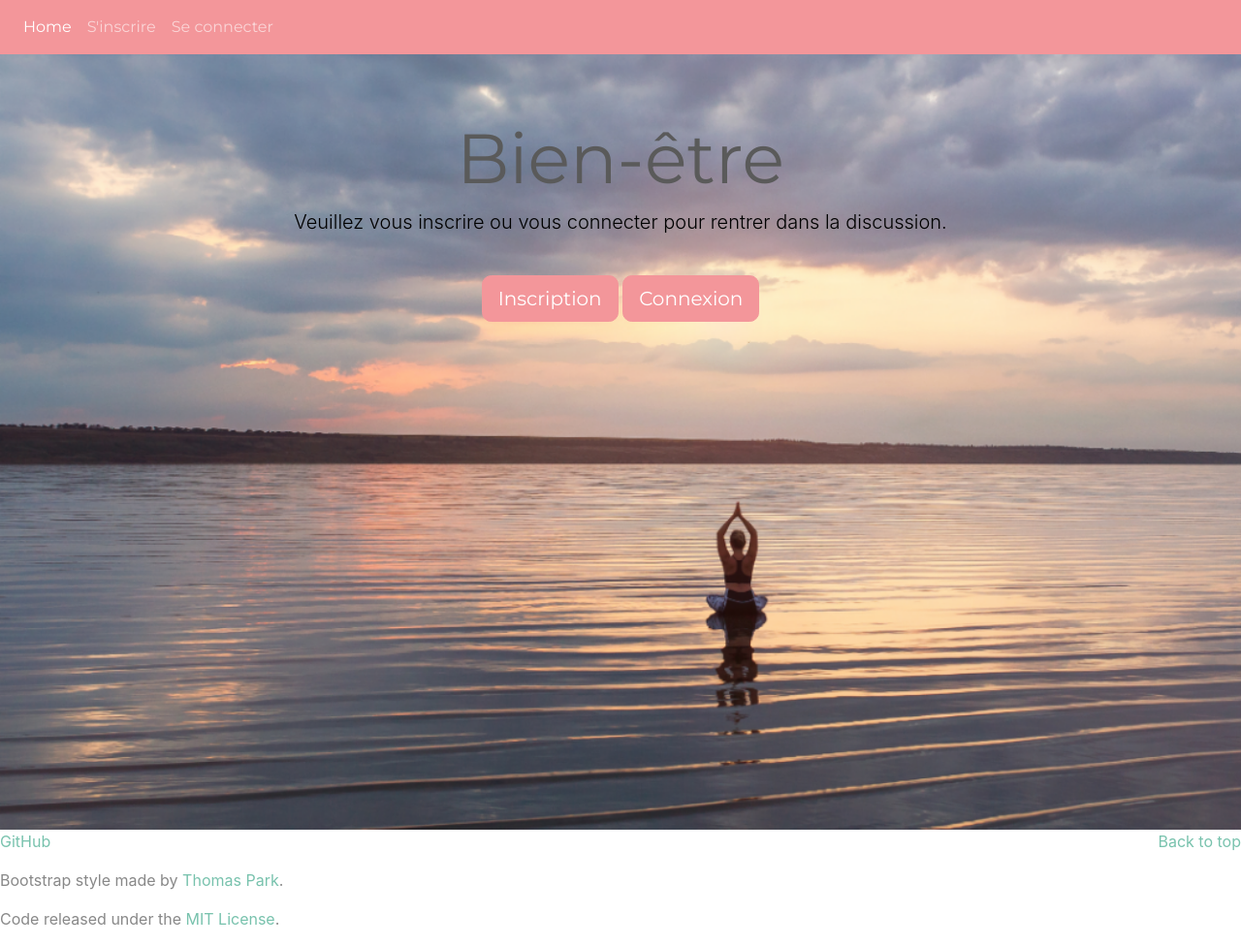
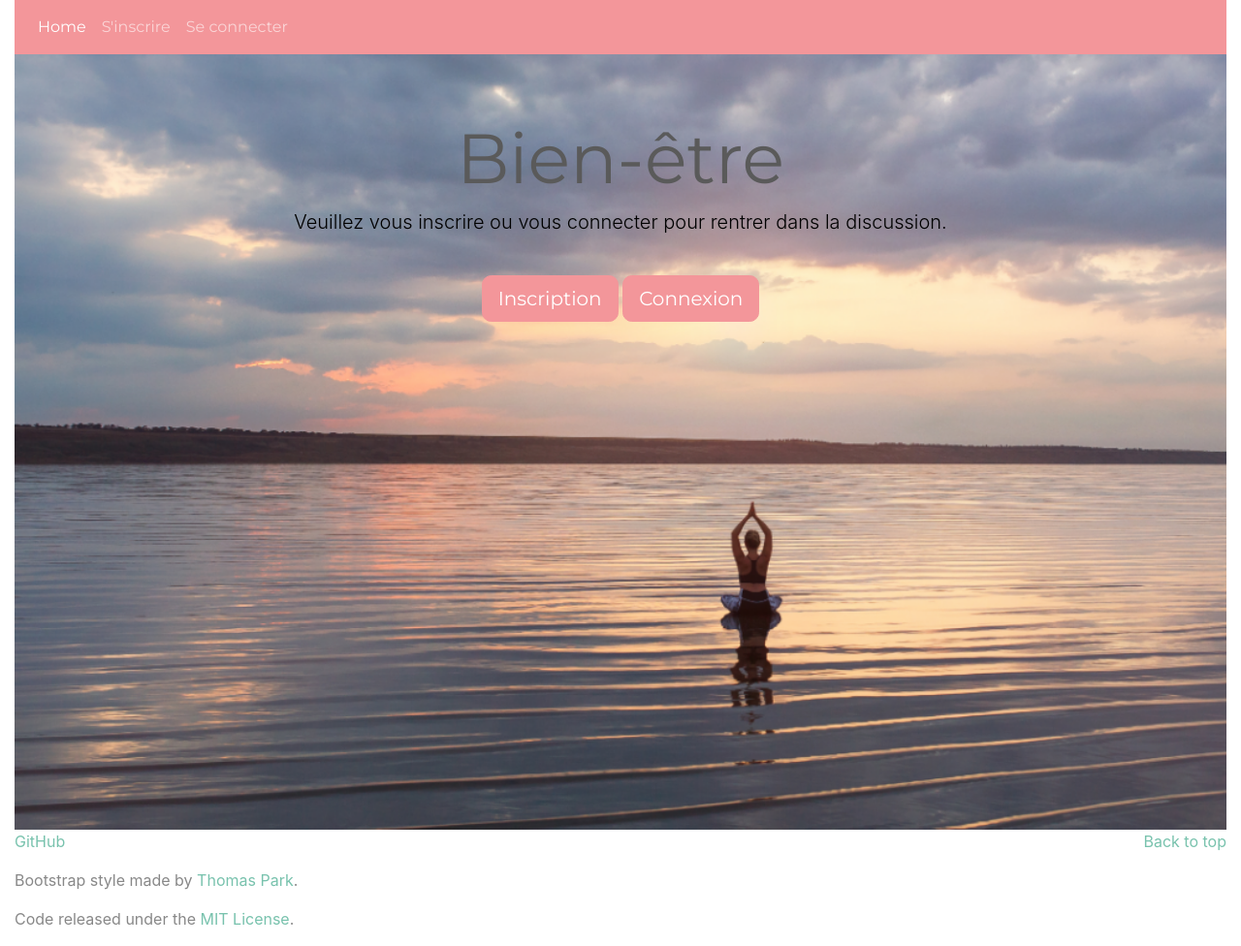
Before and after one commit to thucnhi-wiedenhofer/discussion, a PHP site: page / in a window 1280 px wide. Shown: the whole page at 97% size. Run offline with PHP 8.4, Linux system fonts and the light colour scheme.

Commit message:
ajout container-fluid

```diff
--- a/index.php
+++ b/index.php
@@ -30,6 +30,7 @@ if(isset($_POST['session_fin']))
     <title>Accueil</title>
 </head>
 <body>
+<div class="container-fluid">
 
     <header>
 
@@ -74,16 +75,16 @@ if(isset($_POST['session_fin']))
         </nav>
     </header>
 
-    <div class="jumbotron2">
-        <main>
+    <main class="jumbotron2">
+        <section>
                 <h1 class="display-3">Bien-être</h1>
                <p class="lead">Veuillez vous inscrire ou vous connecter pour rentrer dans la discussion.</p><br/>
 
                     <a class="btn btn-secondary btn-lg" href="inscription.php" role="button">Inscription</a>
                     <a class="btn btn-secondary btn-lg" href="connexion.php" role="button">Connexion</a>
 
-        </main>
-    </div>
+                </section>
+    </main>
         <footer id="footer">
             <div class="row">
                 <div class="col-lg-12">
@@ -102,6 +103,6 @@ if(isset($_POST['session_fin']))
 
     <script src="js/jquery.min.js"></script>
     <script src="js/bootstrap.bundle.min.js"></script>
-
+</div>
 </body>
 </html>
```
